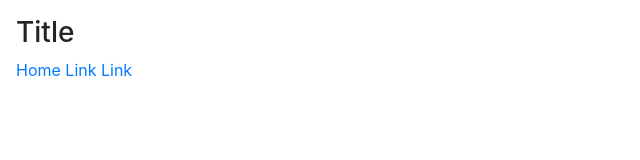
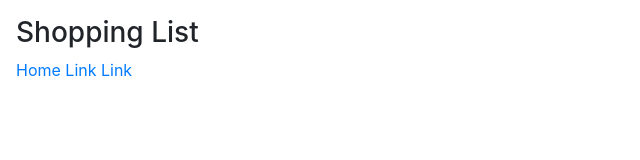
Before and after one commit to ohsnapdevin/shopping-list, a website built with Parcel: page index.html in a window 1280 px wide. Shown: the whole page, without its empty margins (0-640 px from the left). Built offline with nearby package versions, Linux system fonts and the light colour scheme.

Commit message:
initial commit

```diff
--- a/index.html
+++ b/index.html
@@ -19,7 +19,7 @@
         <div class="cover-container d-flex h-100 p-3 mx-auto flex-column">
             <header class="masthead mb-auto">
               <div class="inner">
-                <h3 class="masthead-brand">Title</h3>
+                <h3 class="masthead-brand">Shopping List</h3>
                 <nav class="nav nav-masthead justify-content-center">
                   <a class="nav-link active" href="#">Home</a>
                   <a class="nav-link" href="#">Link</a>
```
Also changed, not shown: dist/index.html, 4 other files.
